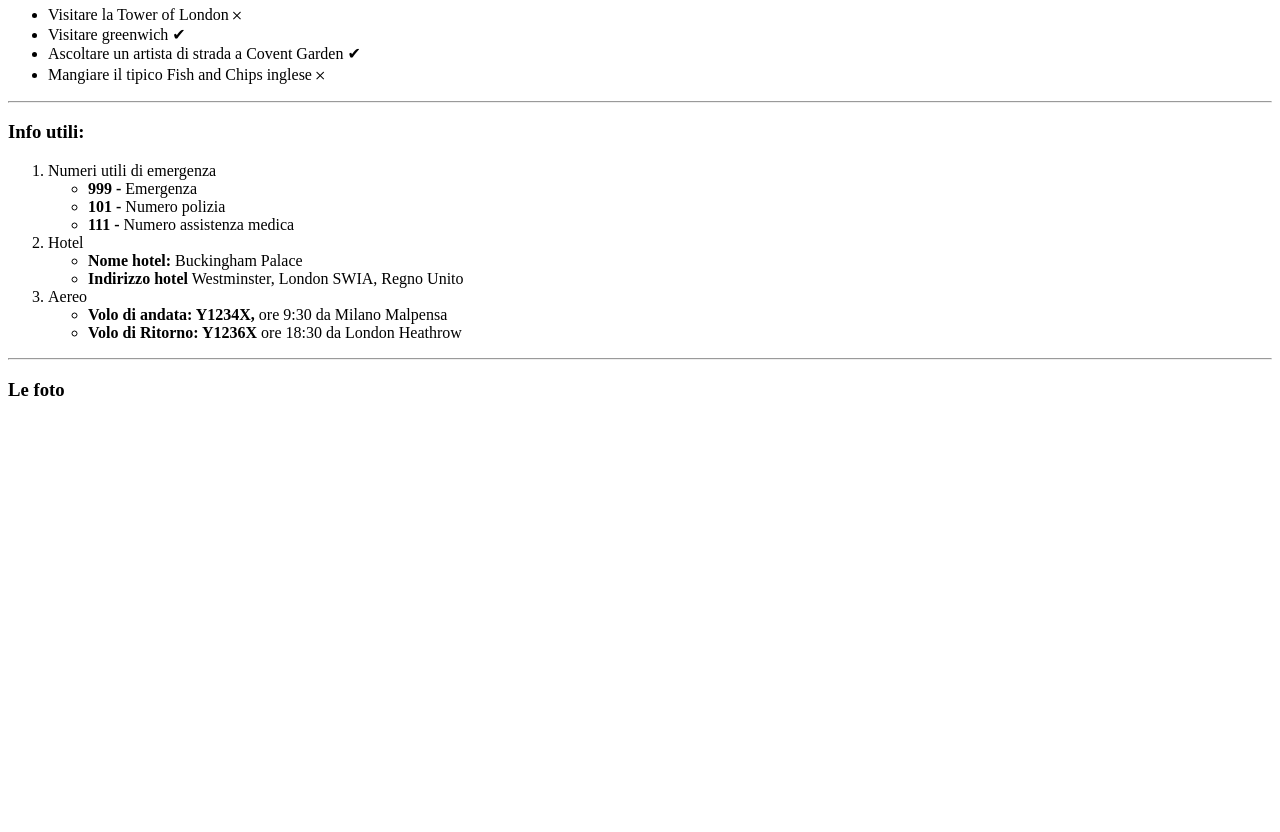
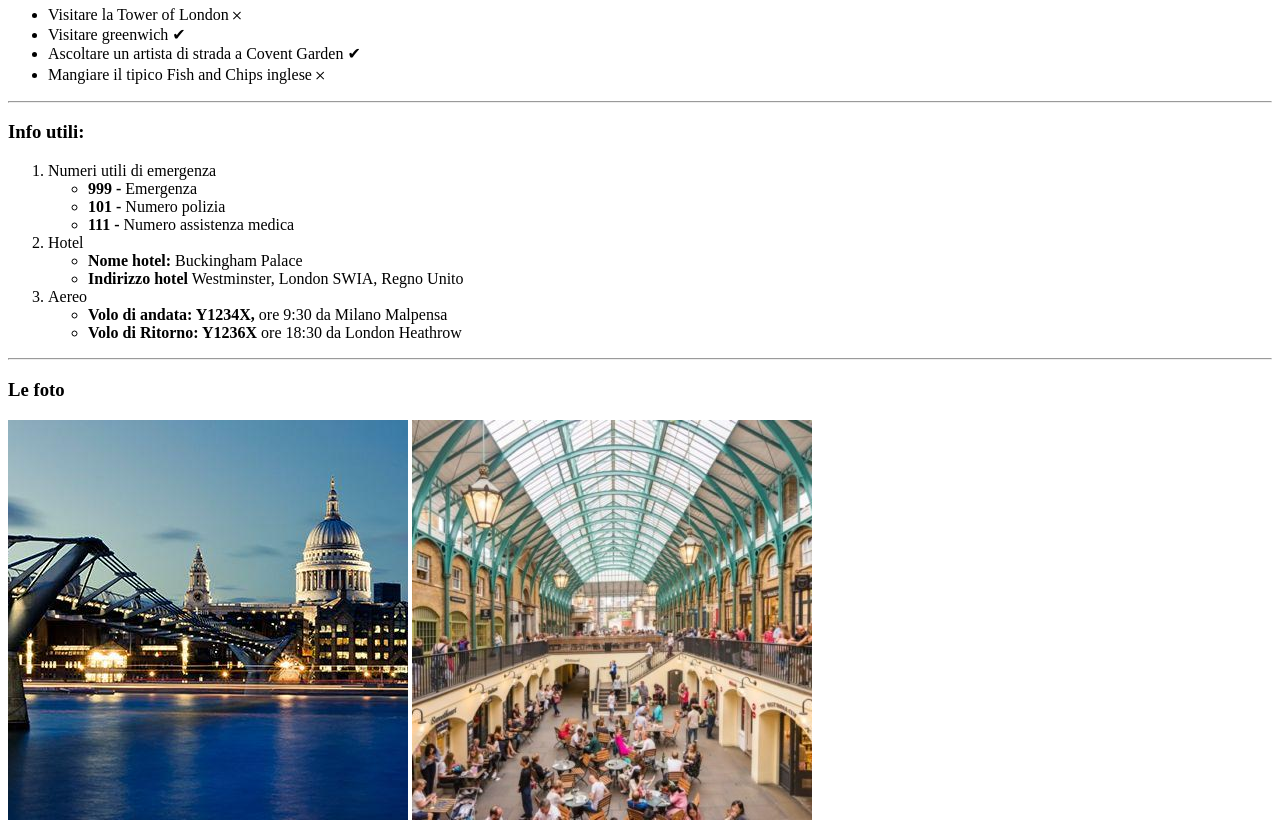
Before and after one commit to merlino79/html-london-trip, a plain HTML site: page index.html in a window 1280 px wide. Shown: the part 932-1764 px from the top of the page. Before the commit the page ends 1352 px from the top, so only its background shows below. Drawn offline with Linux system fonts and the light colour scheme.

Commit message:
fine footer

```diff
--- a/index.html
+++ b/index.html
@@ -122,7 +122,8 @@
 
   <footer>
     <h3>Le foto</h3>
-
+    <img src="img/london-400x400-compressor_0.jpg" alt="">
+    <img src="img/London-Wider-Area-e1597319992670-400x400.jpg" alt="">
 
   </footer>
 
```
Also changed, not shown: img/London-Wider-Area-e1597319992670-400x400.jpg (added), img/london-400x400-compressor_0.jpg (added).
